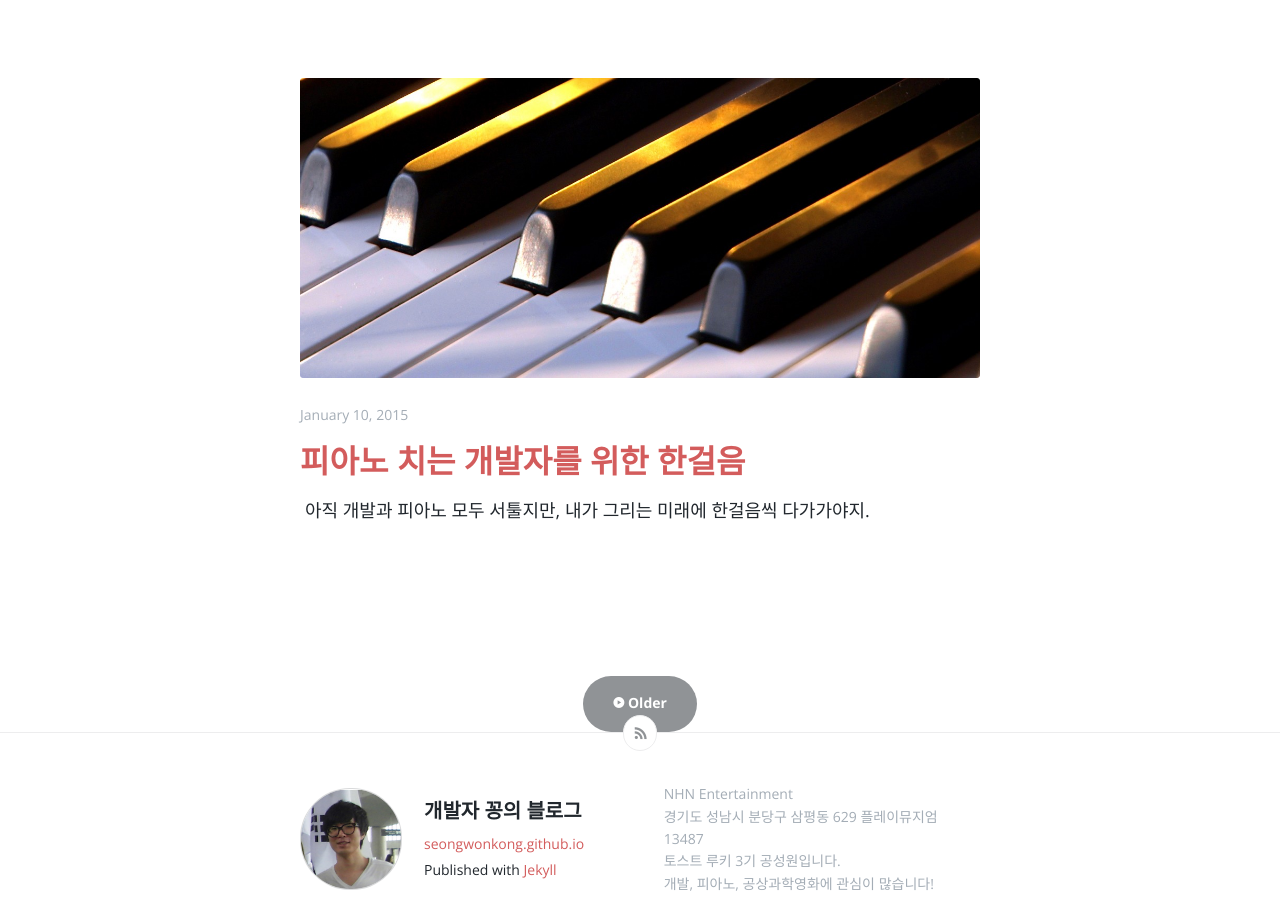
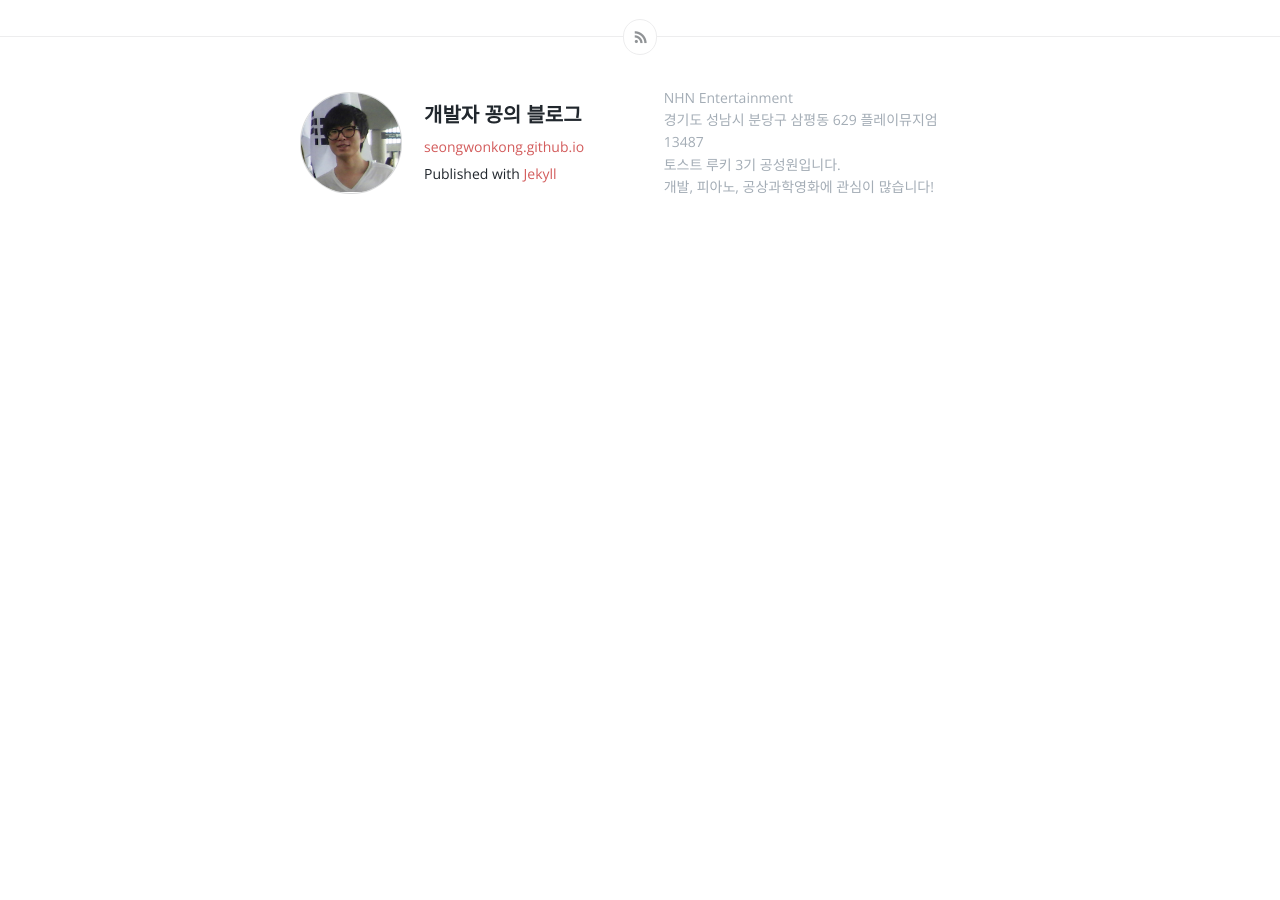
Before and after one commit to SeongWonKong/seongwonkong.github.io, a Jekyll site: the page built from index.html, in a window 1280 px wide and 900 px high, scrolled down 774 px. Built offline with Jekyll 4.4.1, drawn with Linux system fonts in a browser that asks for light colours; the list of posts is cut into pages by our own code; after the commit the page ends 1023 px from its top, so only the background shows below that.

Commit message:
paginate finished

```diff
--- a/_config.yml
+++ b/_config.yml
@@ -11,7 +11,7 @@ url: "http://seongwonkong.github.io" # the base hostname & protocol for your sit
 baseurl: "" # the subpath of your site, e.g. /blog/
 twitter_username: NULL
 github_username:  SeongWongKong
-paginate: 2
+paginate: 15
 
 # Build settings
 markdown: kramdown
--- a/_posts/2015-01-10-First-content2.md
+++ /dev/null
@@ -1,21 +0,0 @@
----
-layout: post
-title:  "피아노 치는 개발자를 위한 한걸음"
-date:   2015-01-10 20:31:47
-categories: archieve
-image: piano.jpg
-comments: true
----
-
-아직 개발과 피아노 모두 서툴지만, 내가 그리는 미래에 한걸음씩 다가가야지.
-
-당분간은 개발교육 받는 것에 집중하고... 피아노는 1~2달에 한 곡씩 올려야지.ㅎㅎ
-
-아래는 요즘 가끔씩 연습 중인 `ByJun - 당신의 사랑이 늘 행복하기를`
-
-2016년 파이팅~~
-
-
-### Video
-
-<iframe width="560" height="315" src="https://www.youtube.com/embed/xSzJ5sUbU9U" frameborder="0" allowfullscreen></iframe>
--- a/_posts/2015-01-10-First-content3.md
+++ /dev/null
@@ -1,21 +0,0 @@
----
-layout: post
-title:  "피아노 치는 개발자를 위한 한걸음"
-date:   2015-01-10 20:31:47
-categories: archieve
-image: piano.jpg
-comments: true
----
-
-아직 개발과 피아노 모두 서툴지만, 내가 그리는 미래에 한걸음씩 다가가야지.
-
-당분간은 개발교육 받는 것에 집중하고... 피아노는 1~2달에 한 곡씩 올려야지.ㅎㅎ
-
-아래는 요즘 가끔씩 연습 중인 `ByJun - 당신의 사랑이 늘 행복하기를`
-
-2016년 파이팅~~
-
-
-### Video
-
-<iframe width="560" height="315" src="https://www.youtube.com/embed/xSzJ5sUbU9U" frameborder="0" allowfullscreen></iframe>
```
Also changed, not shown: _posts/2015-01-10-First-content1.md (deleted, +0 -21 lines).
